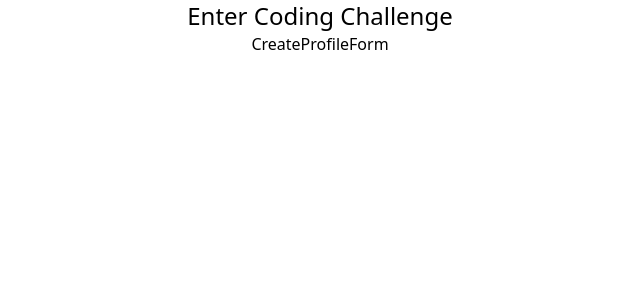
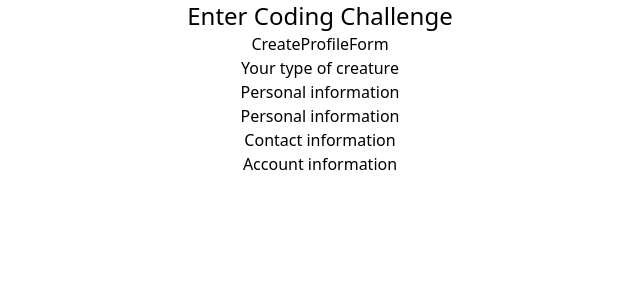
Before and after one commit to CharlesOuverleaux/enter-challenge, a Next.js app: page / in a window 1280 px wide. Shown: the top 300 px of the page, without its empty margins (320-960 px from the left). Built offline with nearby package versions, Linux system fonts and the light colour scheme.

Commit message:
Add form data

```diff
--- /dev/null
+++ b/data/formData.json
@@ -0,0 +1,159 @@
+{
+  "version": "1.0.5",
+  "data": {
+    "steps": [
+      {
+        "stepId": "step_01",
+        "title": "Your type of creature",
+        "fields": [
+          {
+            "fieldId": "field_01",
+            "type": "radio",
+            "properties": [
+              {
+                "id": "radio_01",
+                "placeholder": "",
+                "label": "Human",
+                "description": "",
+                "value": "human"
+              },
+              {
+                "id": "radio_02",
+                "placeholder": "",
+                "label": "Robot",
+                "description": "",
+                "value": "robot"
+              }
+            ],
+            "validation": {
+              "required": true
+            }
+          }
+        ],
+        "secondaryButtonLabel": "",
+        "primaryButtonLabel": "Next step"
+      },
+      {
+        "stepId": "step_02",
+        "title": "Personal information",
+        "fields": [
+          {
+            "fieldId": "field_02",
+            "type": "input",
+            "properties": {
+              "id": "input_01",
+              "placeholder": "",
+              "label": "First name",
+              "description": "",
+              "value": ""
+            },
+            "validation": {
+              "required": true
+            }
+          }
+        ],
+        "secondaryButtonLabel": "Previous step",
+        "primaryButtonLabel": "Next step"
+      },
+      {
+        "stepId": "step_03",
+        "title": "Personal information",
+        "fields": [
+          {
+            "fieldId": "field_03",
+            "type": "input",
+            "properties": {
+              "id": "input_03",
+              "placeholder": "",
+              "label": "Last name",
+              "description": "",
+              "value": ""
+            },
+            "validation": {
+              "required": false
+            }
+          }
+        ],
+        "secondaryButtonLabel": "Previous step",
+        "primaryButtonLabel": "Next step"
+      },
+      {
+        "stepId": "step_04",
+        "title": "Contact information",
+        "fields": [
+          {
+            "fieldId": "field_04",
+            "type": "input",
+            "properties": {
+              "id": "input_04",
+              "placeholder": "",
+              "label": "City",
+              "description": "",
+              "value": ""
+            },
+            "validation": {
+              "required": true
+            }
+          },
+          {
+            "fieldId": "field_05",
+            "type": "input",
+            "properties": {
+              "id": "input_05",
+              "placeholder": "12345",
+              "label": "Zip Code",
+              "description": "",
+              "value": ""
+            },
+            "validation": {
+              "required": true
+            }
+          }
+        ],
+        "secondaryButtonLabel": "Previous step",
+        "primaryButtonLabel": "Next step"
+      },
+      {
+        "stepId": "step_05",
+        "title": "Account information",
+        "fields": [
+          {
+            "fieldId": "field_06",
+            "type": "input",
+            "title": "",
+            "properties": {
+              "id": "input_06",
+              "placeholder": "example@mail.com",
+              "label": "Email",
+              "description": "Your email address will be your username",
+              "value": ""
+            },
+            "validation": {
+              "required": true,
+              "string": "email"
+            }
+          }
+        ],
+        "secondaryButtonLabel": "Previous step",
+        "primaryButtonLabel": "Submit form"
+      }
+    ],
+    "logic": [
+      {
+        "target": "step_01",
+        "condition": [
+          {
+            "fieldId": "field_01",
+            "value": "human",
+            "destination": "step_02"
+          },
+          {
+            "fieldId": "field_01",
+            "value": "robot",
+            "destination": "step_05"
+          }
+        ]
+      }
+    ]
+  }
+}
--- a/pages/index.tsx
+++ b/pages/index.tsx
@@ -1,8 +1,11 @@
 import type { NextPage } from "next";
 import Head from "next/head";
 import CreateProfileForm from "../components/forms/CreateProfileForm/CreateProfileForm";
+import formData from "../data/formData.json";
 
 const Home: NextPage = () => {
+  const { steps } = formData.data;
+
   return (
     <div>
       <Head>
@@ -15,6 +18,11 @@ const Home: NextPage = () => {
         <div className="text-center">
           <h1 className="text-2xl">Enter Coding Challenge</h1>
           <CreateProfileForm />
+          <ul>
+            {steps.map((step) => (
+              <li key={step.stepId}>{step.title}</li>
+            ))}
+          </ul>
         </div>
       </main>
     </div>
```
